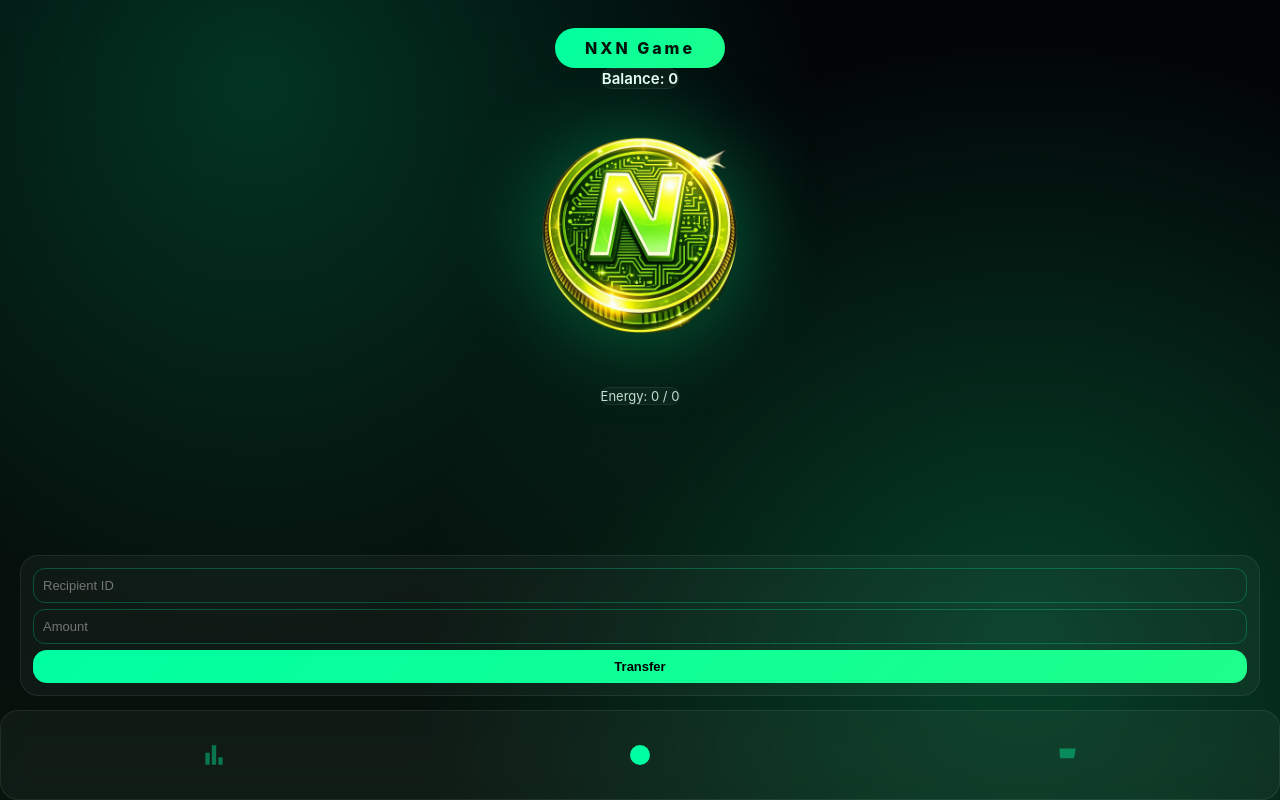
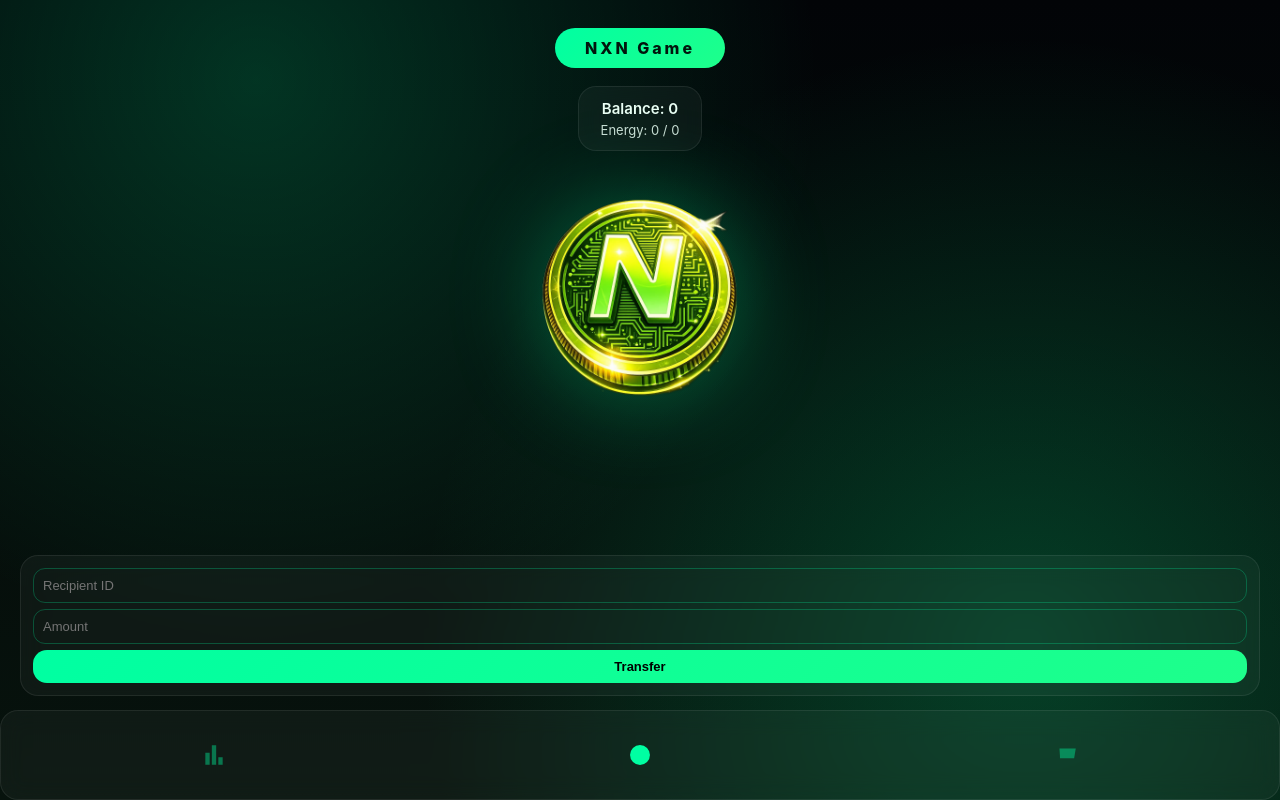
Before and after one commit to FOXBBB/nxn-tap-game, a website: page webapp/index.html in a window 1280 px wide. Drawn offline with Linux system fonts and the light colour scheme; no server answers.

```diff
--- a/webapp/index.html
+++ b/webapp/index.html
@@ -23,9 +23,10 @@
     <span>NXN Game</span>
   </div>
 
-  <!-- BALANCE -->
-  <div id="balance" class="balance glass">
-    Balance: 0
+  <!-- STATS BLOCK -->
+  <div class="stats-block glass">
+    <div id="balance" class="balance">Balance: 0</div>
+    <div id="energy" class="energy">Energy: 0 / 0</div>
   </div>
 
   <!-- COIN -->
@@ -33,22 +34,17 @@
     <img src="coin.png" class="coin" id="coin">
   </div>
 
-  <!-- ENERGY -->
-  <div id="energy" class="energy glass">
-    Energy: 0 / 0
-  </div>
-
   <!-- TAP EFFECTS -->
   <div id="tap-effects"></div>
 
-  <!-- TRANSFER -->
-  <div class="transfer-box glass">
-    <input id="toId" placeholder="Recipient ID">
-    <input id="amount" placeholder="Amount">
-    <button id="sendBtn">Transfer</button>
-  </div>
+</section>
 
-</section>
+<!-- TRANSFER (compact, below tap) -->
+<div class="transfer-box glass">
+  <input id="toId" placeholder="Recipient ID">
+  <input id="amount" placeholder="Amount">
+  <button id="sendBtn">Transfer</button>
+</div>
 
 <!-- SHOP -->
 <section id="screen-shop" class="screen hidden">
```
